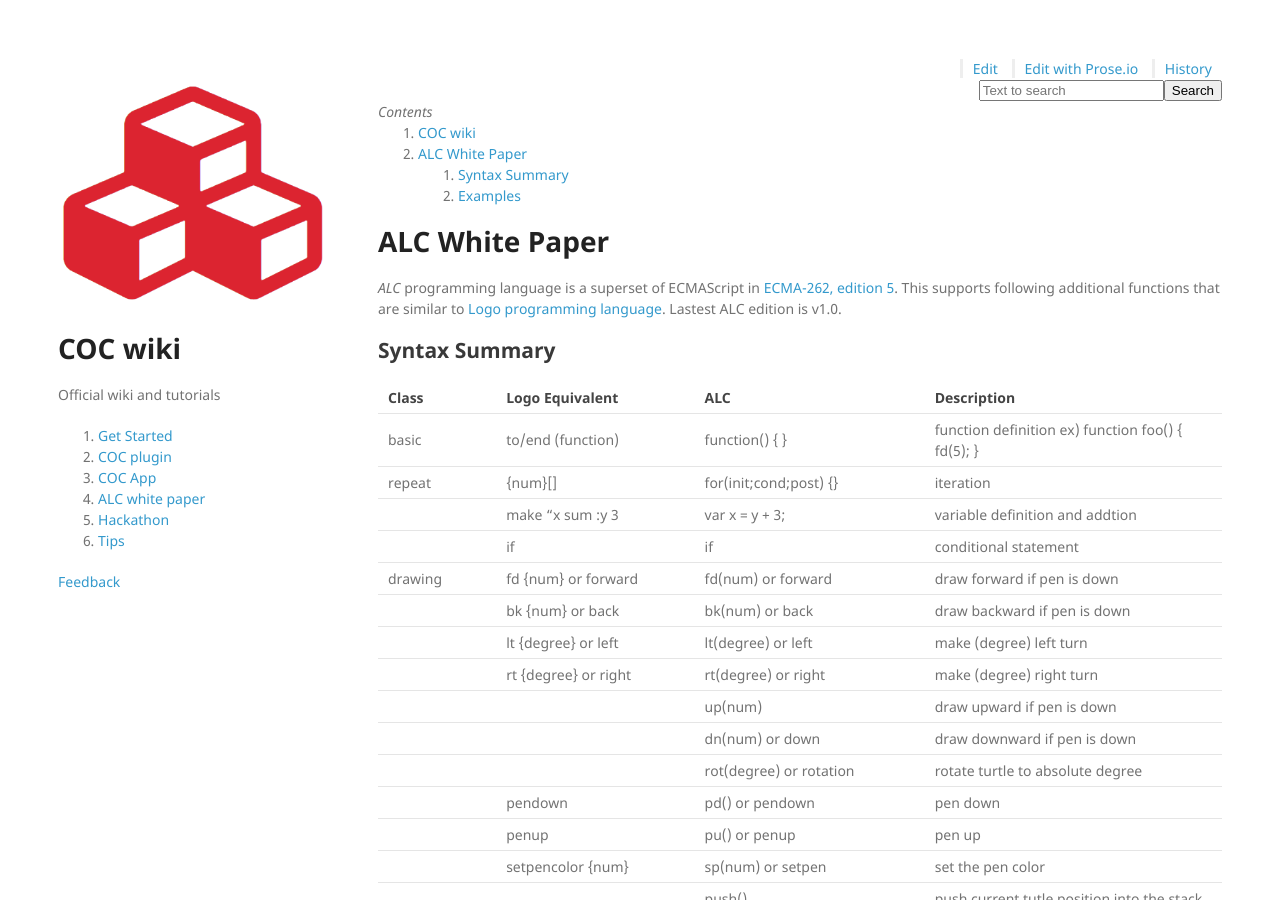
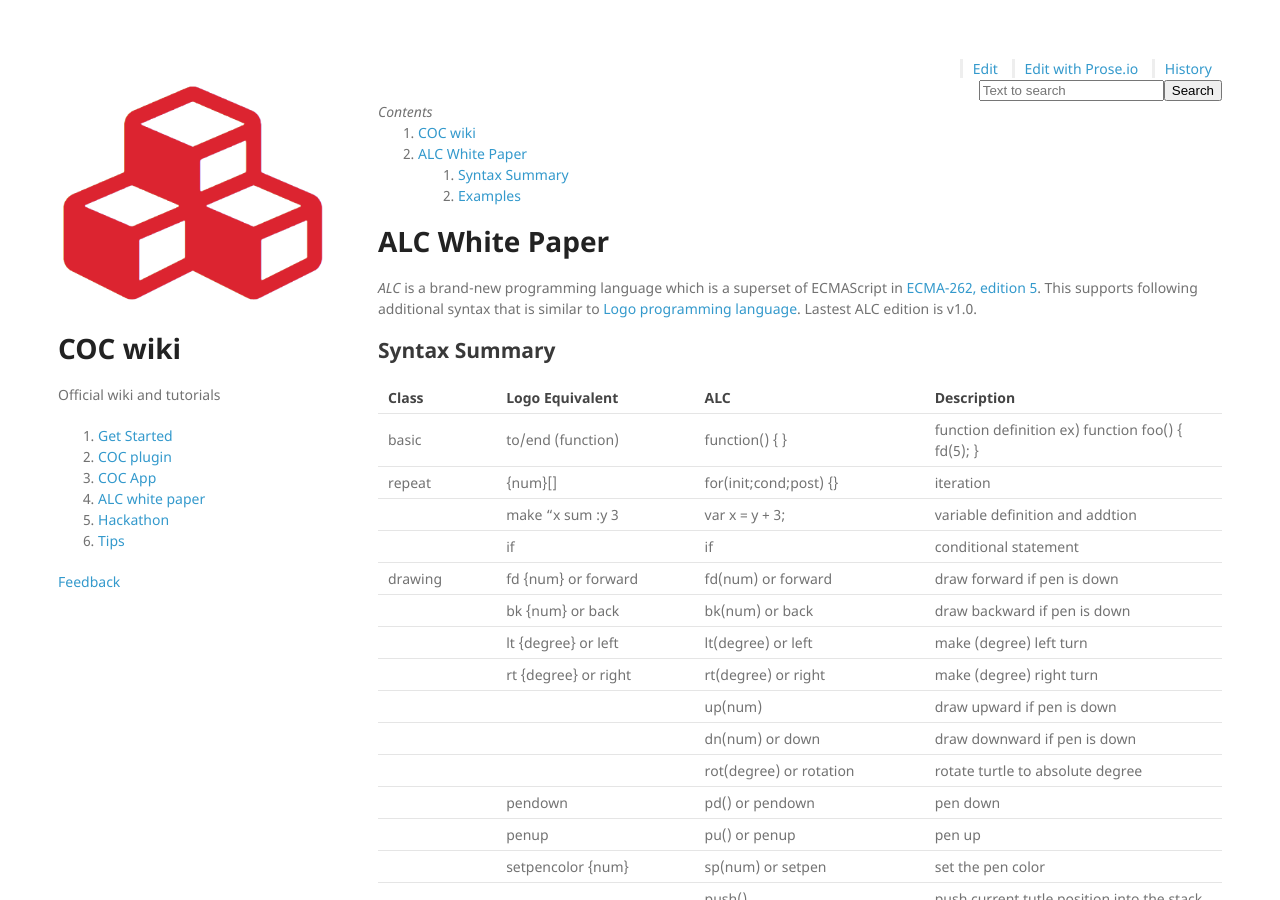
Before and after one commit to daisykim/daisykim.github.io, a Jekyll site: the page built from p/alc-1.0-white-paper.md, in a window 1280 px wide and 900 px high. Built offline with Jekyll 4.4.1, drawn with Linux system fonts in a browser that asks for light colours; nearby versions of some CDN libraries; our own code applies the rules of GitHub Pages for plain Markdown files; part of the change alters nothing that is shown; some of the changed text lies outside the part shown.

Commit message:
Update alc

````diff
--- a/p/alc-1.0-white-paper.md
+++ b/p/alc-1.0-white-paper.md
@@ -4,7 +4,7 @@ layout: default
 
 # [](#header-1)ALC White Paper
 
-_ALC_ programming language is a superset of ECMAScript in [ECMA-262, edition 5](http://www.ecma-international.org/ecma-262/5.1/). This supports following additional functions that are similar to [Logo programming language](http://en.wikipedia.org/wiki/Logo_(programming_language)). Lastest ALC edition is v1.0.
+_ALC_ is a brand-new programming language which is a superset of ECMAScript in [ECMA-262, edition 5](http://www.ecma-international.org/ecma-262/5.1/). This supports following additional syntax that is similar to [Logo programming language](http://en.wikipedia.org/wiki/Logo_(programming_language)). Lastest ALC edition is v1.0.
 
 ## [](#header-2)Syntax Summary
 
@@ -62,4 +62,15 @@ for (var i = 18; i >= 0; i-=2) {
 
   up(1);fd(1);rt(90);fd(1);lt(90);pd();
 }
+
+// Simple circle
+var circle = function() {
+    for (var i = 0; i < 90; ++i) {
+          fd(1);
+          rt(4);
+    }
+}
+
+sp(4); rot(0);
+circle();
 ```
````
